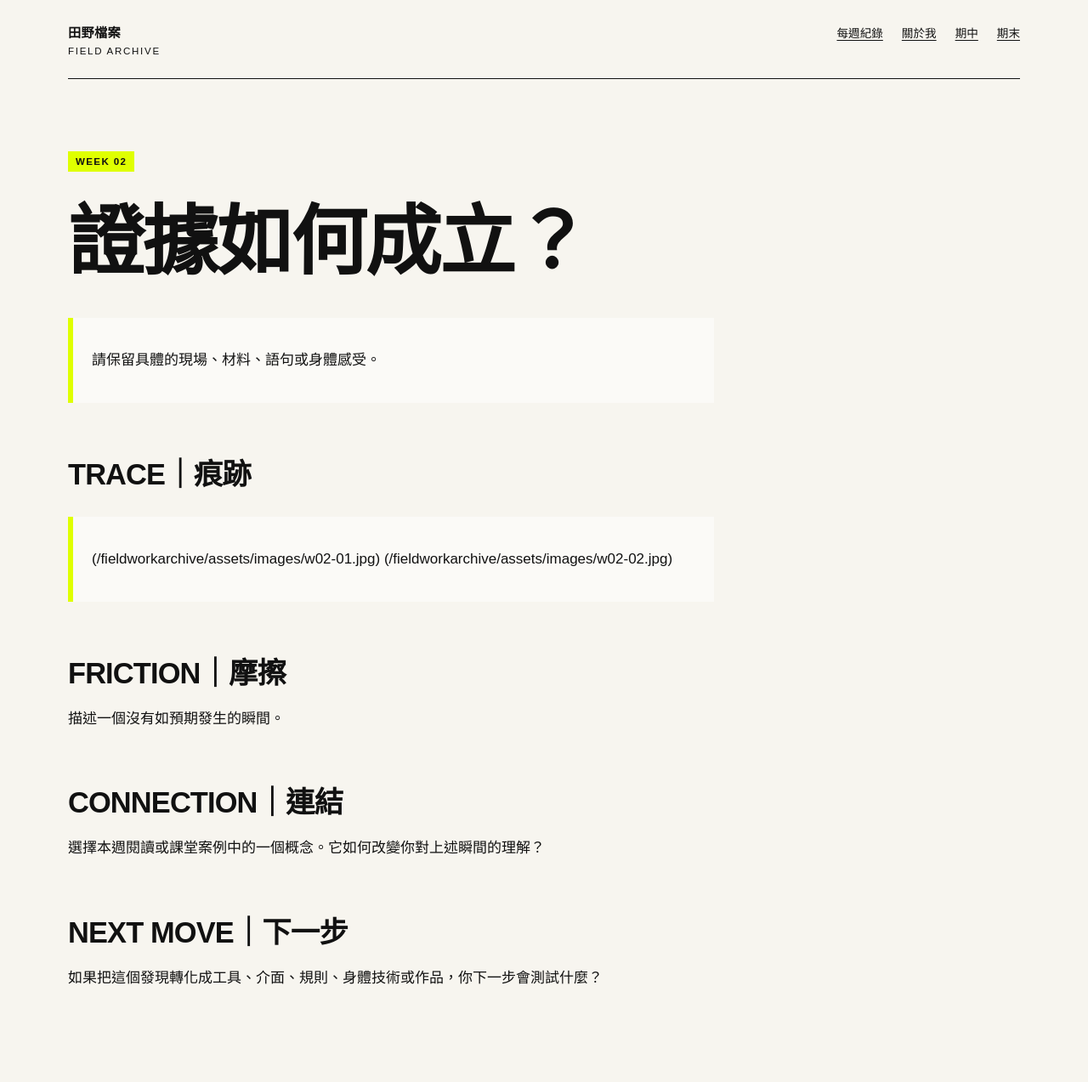
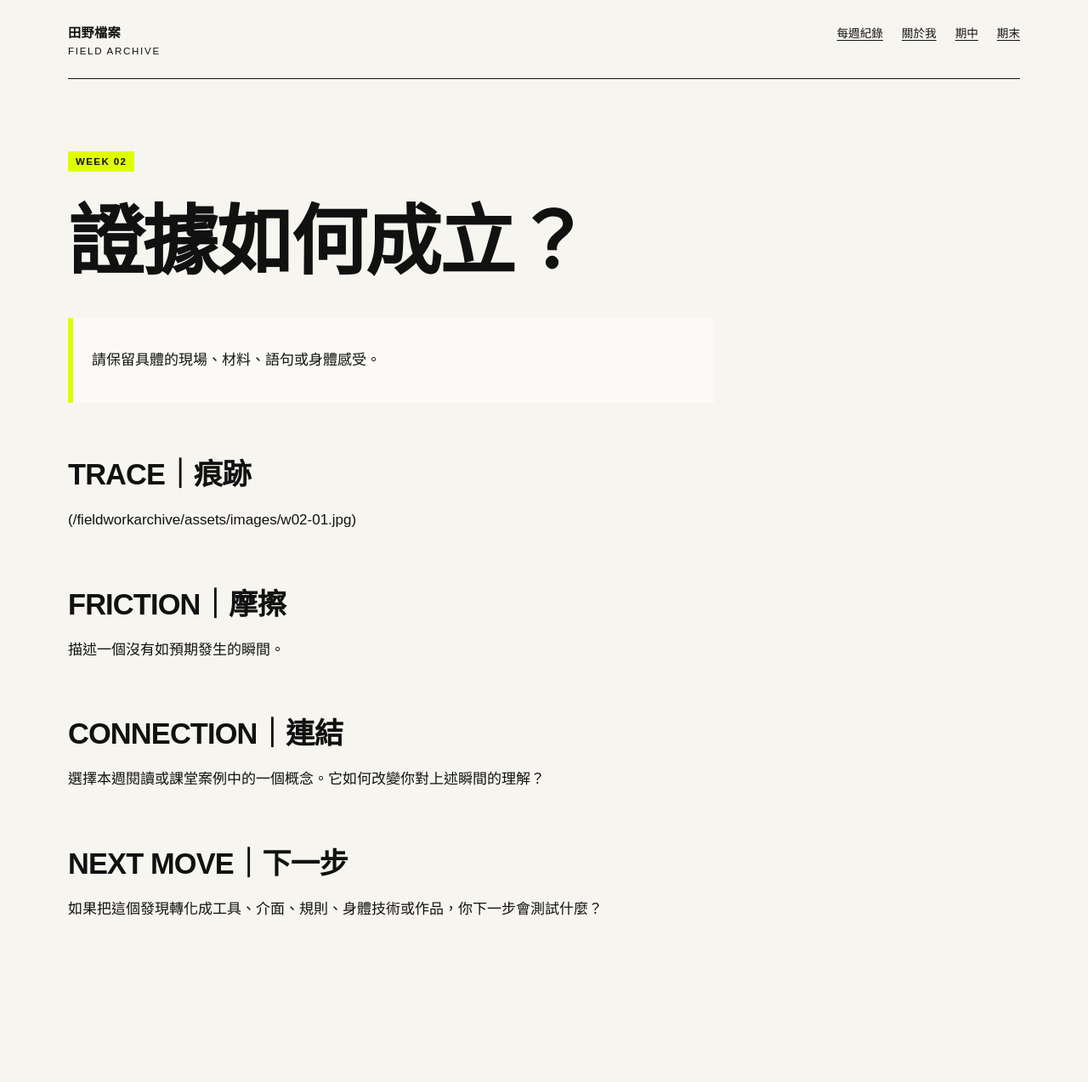
Before and after one commit to yenchichen1998/fieldworkarchive, a Jekyll site: the page built from weeks/week-02.md, in a window 1280 px wide. Shown: the whole page at 85% size. Built offline with Jekyll 4.4.1, drawn with Linux system fonts in a browser that asks for light colours; after the commit the page ends 1192 px from its top, so only the background shows below that.

Commit message:
Update week-02.md

```diff
--- a/weeks/week-02.md
+++ b/weeks/week-02.md
@@ -11,8 +11,8 @@ permalink: /weeks/week-02/
 
 
 ## TRACE｜痕跡
-> ({{ '/assets/images/w02-01.jpg' | relative_url }})
-> ({{ '/assets/images/w02-02.jpg' | relative_url }})
+  ({{ '/assets/images/w02-01.jpg' | relative_url }})
+
 
 ## FRICTION｜摩擦
 
```
